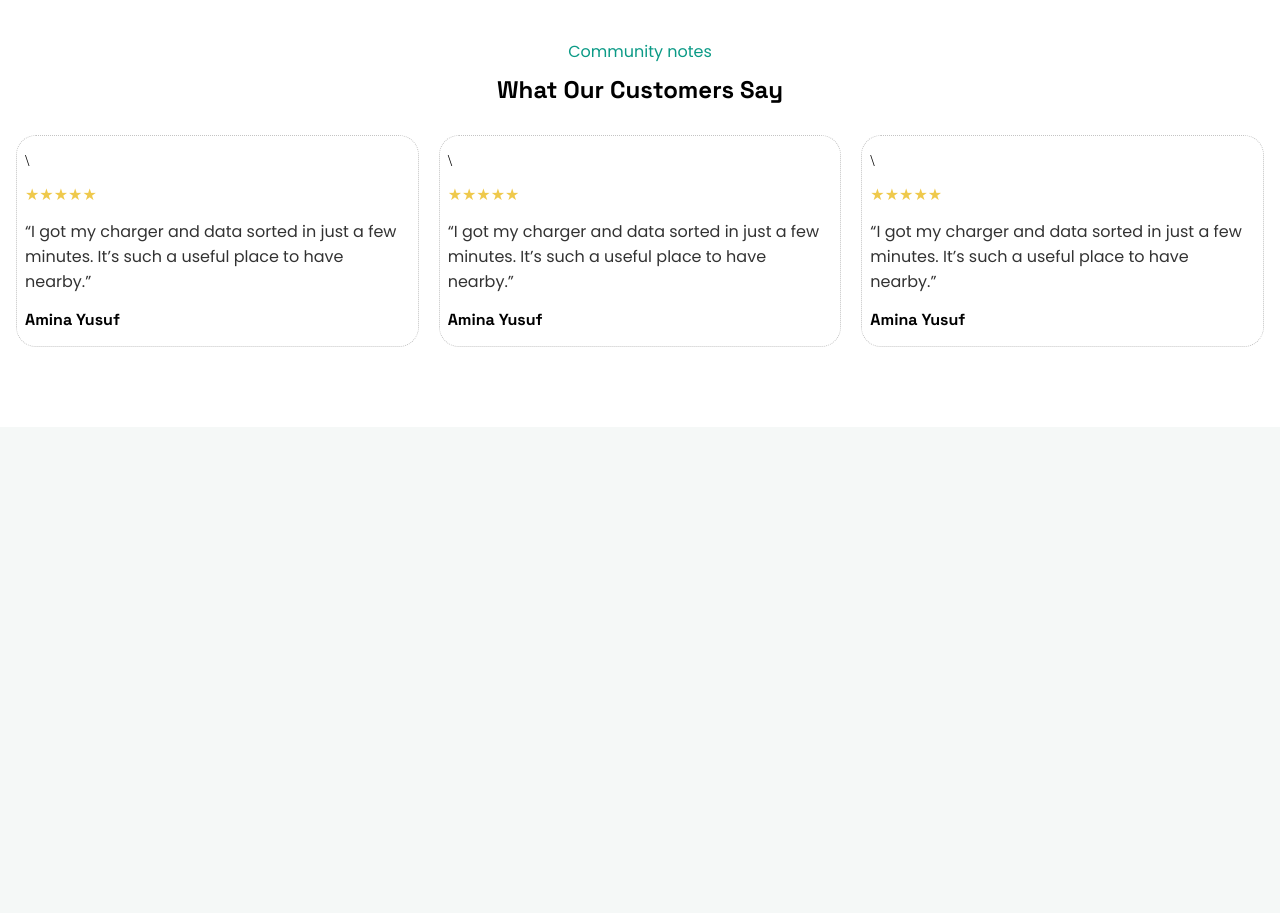
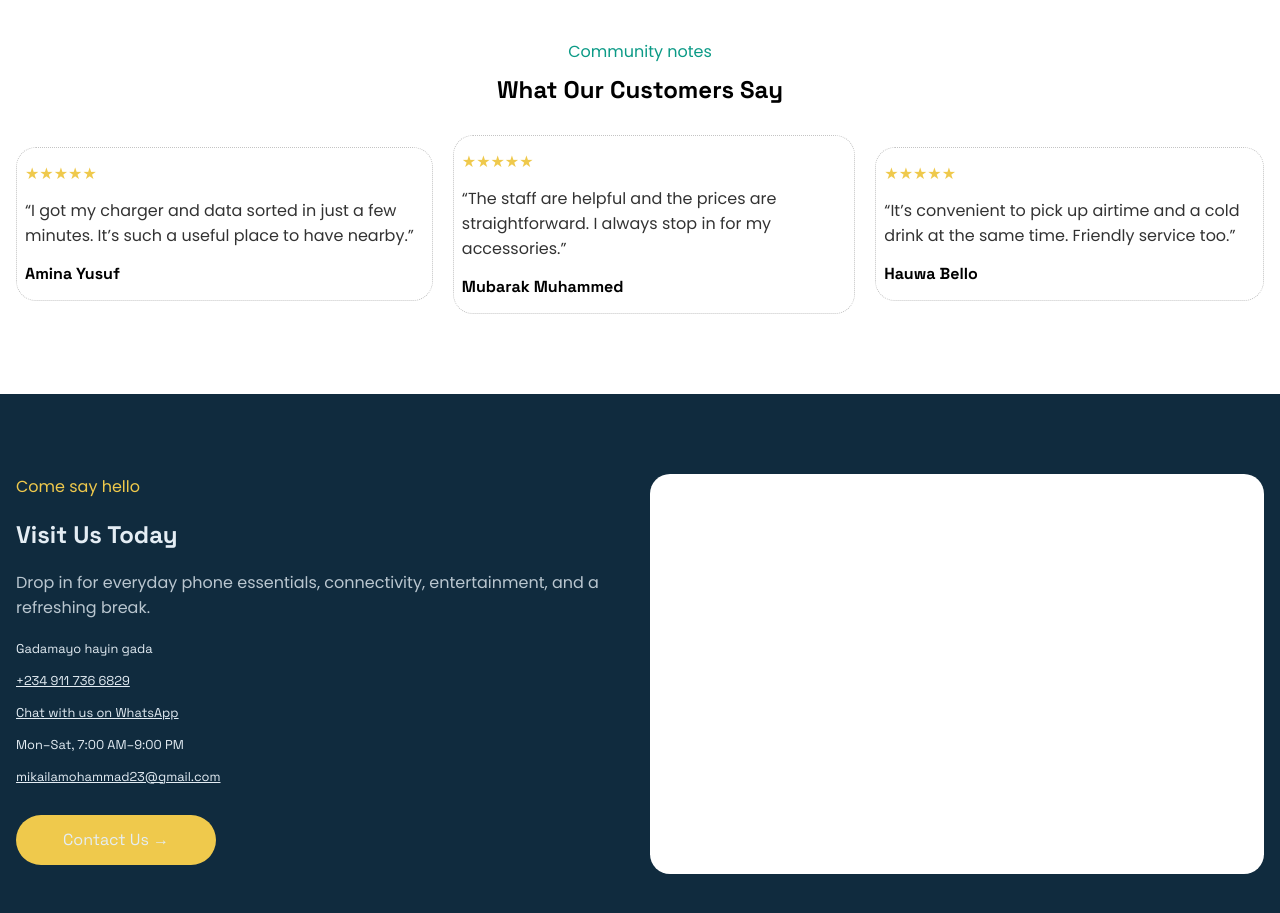
Before and after one commit to Mikaila-Dev/asm-shop, a React (Vite) app: page / in a window 1280 px wide. Shown: the part 4480-5393 px from the top of the page. Before the commit the page ends 4907 px from the top, so only its background shows below. Built offline with nearby package versions, Linux system fonts and the light colour scheme; a web font is replaced by a local one.

Commit message:
initialinzing contact section

```diff
--- a/src/App.jsx
+++ b/src/App.jsx
@@ -8,6 +8,7 @@ import { CustomersSay } from './CustomersSay.jsx'
 import { Product } from './Product'
 import { Services } from './Services'
 import { WhyChooseUs } from './WhyChooseUs'
+import { Contact } from './Contact.jsx'
 
 function App() {
 
@@ -21,6 +22,7 @@ function App() {
     <About />
     <HowItWork />
     <CustomersSay />
+    <Contact />
     </>
   )
 }
--- /dev/null
+++ b/src/Contact.jsx
@@ -0,0 +1,58 @@
+import "./css-file/contact.css"
+
+export function Contact(){
+    return(
+        <section className="contact">
+           <div className="contact-left">
+              <div className="contact-head">
+                <p>Come say hello</p>
+              </div>
+
+              <div className="contact-h">
+                <h1>Visit Us Today</h1>
+              </div>
+
+              <div className="contact-paragraph">
+                <p>Drop in for everyday phone essentials, connectivity, entertainment, and a refreshing break.</p>
+              </div>
+
+              <div className="contact-main">
+
+                <div className="contact-all">
+                    <img src="" alt="" />
+                    <p>Gadamayo hayin gada</p>
+                </div>
+
+                <div className="contact-all">
+                    <img src="" alt="" />
+                    <a href="09117366829">+234 911 736 6829</a>
+                </div>
+
+                <div className="contact-all">
+                    <img src="" alt="" />
+                     <a href="#">Chat with us on WhatsApp</a>
+                </div>
+                <div className="contact-all">
+                    <img src="" alt="" />
+                    <p>Mon–Sat, 7:00 AM–9:00 PM</p>
+                </div>
+                <div className="contact-all">
+                    <img src="" alt="" />
+                    <a href="#">mikailamohammad23@gmail.com</a>
+                </div>
+              </div>
+
+                <div className="contact-btn">
+                    <a href="#">
+                        Contact Us →
+                    </a>
+                </div>
+
+           </div>
+
+           <div className="contact-right">
+
+           </div>
+        </section>
+    )
+}
--- a/src/CustomersSay.jsx
+++ b/src/CustomersSay.jsx
@@ -12,7 +12,7 @@ export function CustomersSay(){
             </div>
 
             <div className="customer-say-main">
-                <div className="customer-say-containers">\
+                <div className="customer-say-containers">
                    <div className="say-image">
                        <p>★★★★★</p>
                     {/* should be image */}
@@ -28,34 +28,34 @@ export function CustomersSay(){
                 </div>
 
 
-                <div className="customer-say-containers">\
+                <div className="customer-say-containers">
                    <div className="say-image">
                        <p>★★★★★</p>
                     {/* should be image */}
                    </div>
 
                    <div className="say-paragraph">
-                    <p>“I got my charger and data sorted in just a few minutes. It’s such a useful place to have nearby.”</p>
+                    <p>“The staff are helpful and the prices are straightforward. I always stop in for my accessories.”</p>
                    </div>
 
                    <div className="say-name">
-                    <h4>Amina Yusuf</h4>
+                    <h4>Mubarak Muhammed</h4>
                    </div>
                 </div>
 
 
-                <div className="customer-say-containers">\
+                <div className="customer-say-containers">
                    <div className="say-image">
                        <p>★★★★★</p>
                     {/* should be image */}
                    </div>
 
                    <div className="say-paragraph">
-                    <p>“I got my charger and data sorted in just a few minutes. It’s such a useful place to have nearby.”</p>
+                    <p>“It’s convenient to pick up airtime and a cold drink at the same time. Friendly service too.”</p>
                    </div>
 
                    <div className="say-name">
-                    <h4>Amina Yusuf</h4>
+                    <h4>Hauwa Bello</h4>
                    </div>
                 </div>
 
--- /dev/null
+++ b/src/css-file/contact.css
@@ -0,0 +1,88 @@
+
+.contact {
+    background:  #102b3e;
+    display: grid;
+    /* align-items: center; */
+    grid-template-columns: repeat(2, 1fr);
+    padding: 5em 1em;
+    gap: 20px;
+    transition: all 0.4s ease;
+}
+@media(max-width: 820px){
+    .contact{
+        grid-template-columns: repeat(1, 1fr);
+    }
+}
+.contact-left {
+    display: flex;
+    flex-direction: column;
+    align-items: start;
+    text-align: start;
+    /* justify-content: start; */
+    /* padding: 0; */
+    gap: 20px;
+    width: 100%;
+    max-width: 900px;
+
+    /* border:  2px solid red; */
+    margin: 0 auto;
+    min-height: 300px;
+}
+.contact-head {
+    color: #efc94c;
+    font-family: "poppins";
+}
+.contact-h {
+    font-family: "space grotesk";
+    color: #e4edf4;
+}
+.contact-paragraph {
+    color: #e4edf4;
+    opacity: 0.8;
+    font-family: "poppins";
+}
+.contact-main {
+    display: flex;
+    font-family: "space grotesk";
+    flex-direction: column;
+    color: #e4edf4;
+    gap: 15px;
+    font-size: clamp(0.7rem, 1vw, 1rem);
+}
+.contact-all {
+    display: flex;
+    align-items: center;
+    /* justify-content: center; */
+}
+.contact-main a {
+    color: #e4edf4;
+}
+.contact-btn {
+    width: 100%;
+    max-width: 800px;
+    height: 50px;
+    display: flex;
+    justify-content: flex-start;
+    /* background: red; */
+    margin-top: 10px;
+}
+.contact-btn a {
+    background: #efc94c;
+    font-family: "space grotesk";
+    text-decoration: none;
+    display: flex;
+    align-items: center;
+    justify-content: center;
+    padding: 1em 0.5em;
+    color: #e4edf4;
+    width: 50%;
+    max-width: 200px;
+    border-radius: 25px;
+}
+.contact-right{
+    max-width: 900px;
+    min-height: 400px;
+    background: white;
+    border-radius: 20px;
+    transition: all 0.4s ease;
+}
```
